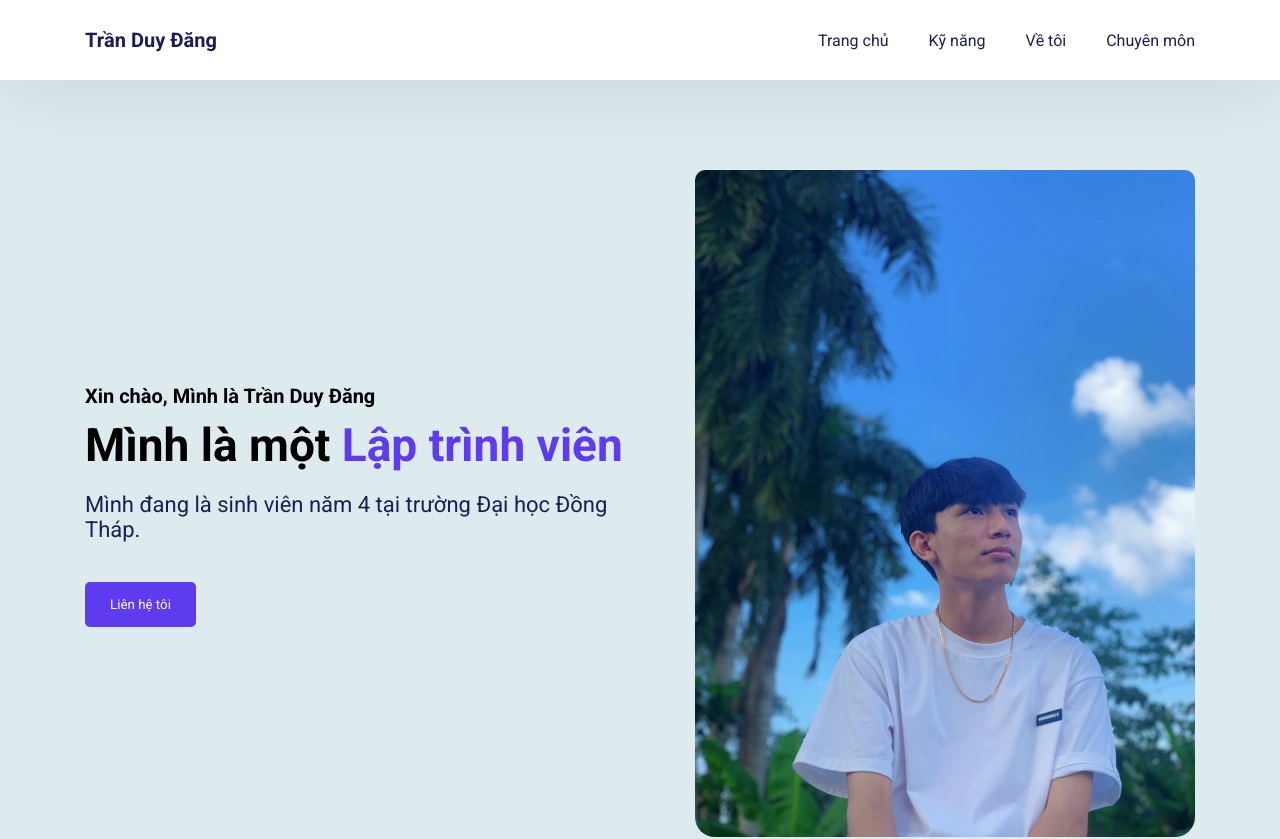
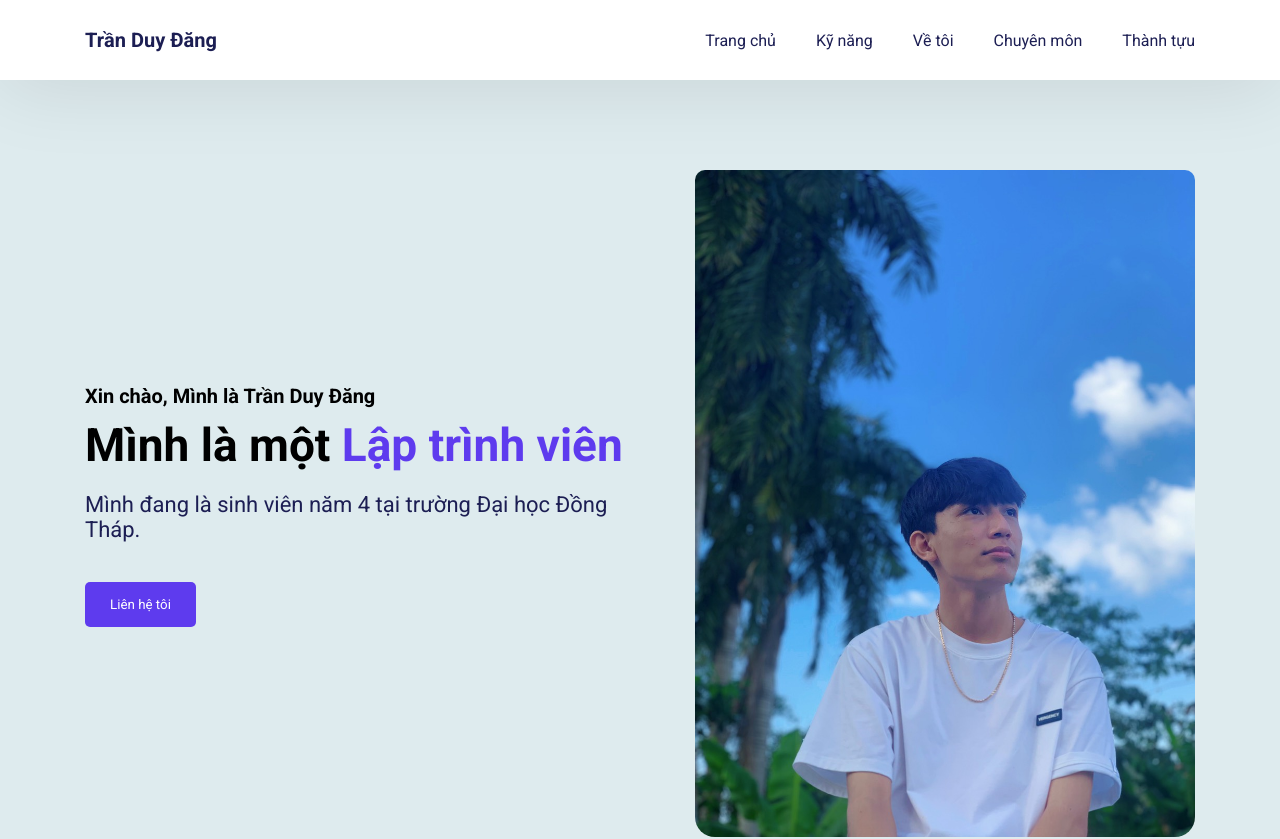
Before and after one commit to DangLun/myPortfolio, a plain HTML site: page index.html in a window 1280 px wide. Shown: the top 839 px of the page. Drawn offline with nearby package versions, Linux system fonts and the light colour scheme.

Commit message:
edit thanh tuu 1

```diff
--- a/index.html
+++ b/index.html
@@ -20,6 +20,7 @@
             <li><a href="#skills">Kỹ năng</a></li>
             <li><a href="#about">Về tôi</a></li>
             <li><a href="#portfolio">Chuyên môn</a></li>
+            <li><a href="#works">Thành tựu</a></li>
         </ul>
         <button id="menuButton" onclick="openMenu()">
             <i class='bx bx-menu'></i>
```
